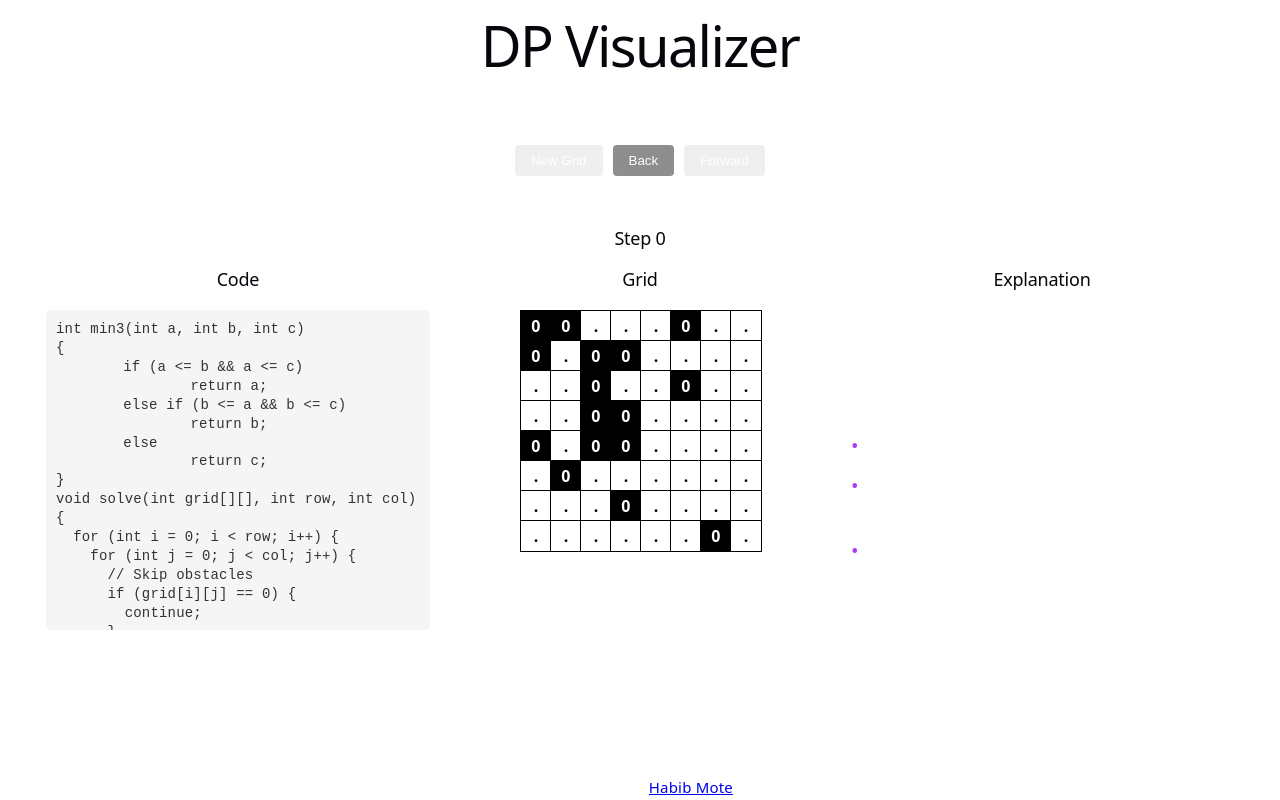
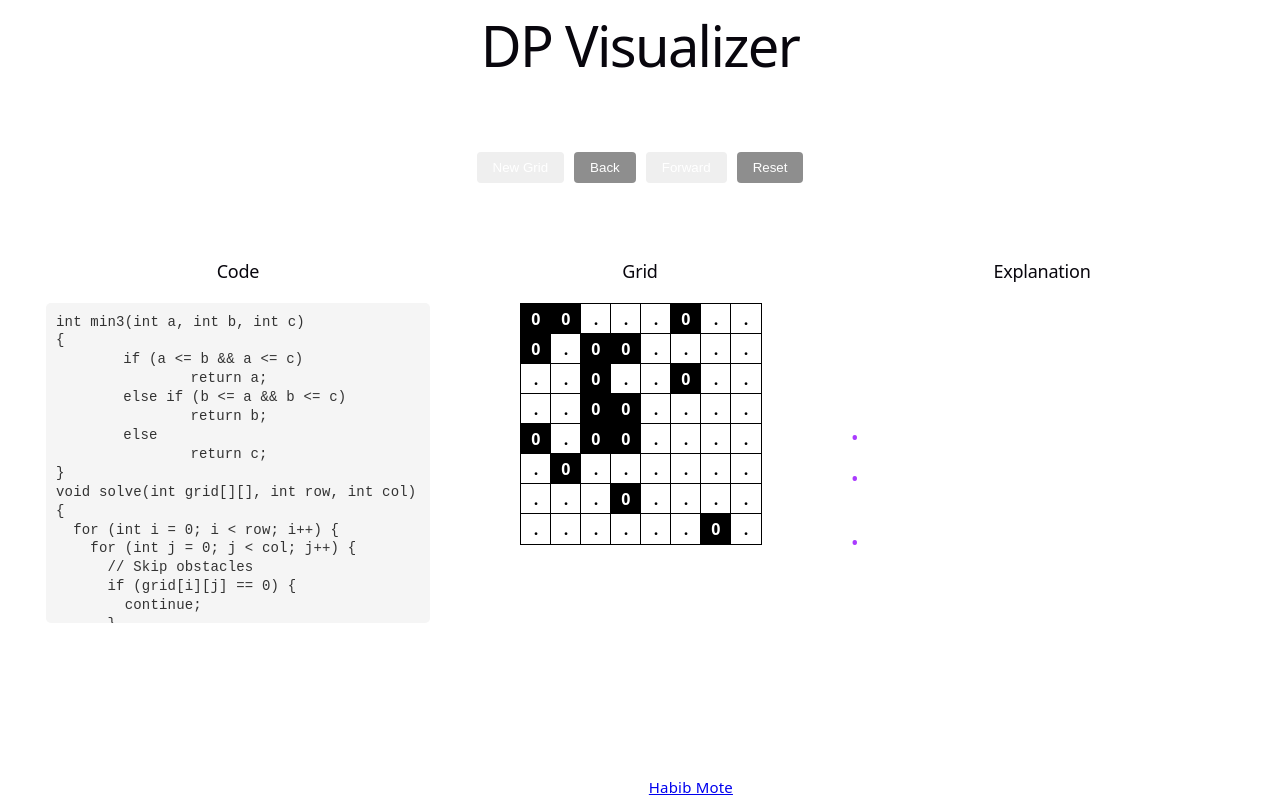
Before and after one commit to habibma/dp-visualizer, a React (Vite) app: page / in a window 1280 px wide. Both pictures are taken after a click on the button "Start Visualizing". Built offline with nearby package versions, Linux system fonts and the light colour scheme; the HTML template or start-up script is replaced by a standard one.

Commit message:
feat: to add reset button

```diff
--- a/src/App.tsx
+++ b/src/App.tsx
@@ -70,6 +70,10 @@ const Main = () => {
     setStep((currentStep) => Math.min(currentStep + 1, maxStep))
   }
 
+  const handleReset = () => {
+    setStep(currentStep => Math.max(currentStep - currentStep, 0))
+  }
+
   const handleGenerateGrid = () => {
     const nextGrid = generateRandomGrid()
     setGridHistory(buildGridHistory(nextGrid))
@@ -86,6 +90,10 @@ const Main = () => {
             <Button onClick={handleGenerateGrid}>New Grid</Button>
             <Button onClick={handleBack} disabled={step === 0}>Back</Button>
             <Button onClick={handleForward} disabled={step === maxStep}>Forward</Button>
+            <Button onClick={handleReset} disabled={step === 0}>Reset</Button>
+          </div>
+          <div className="step-indicator">
+            Step {step} of {maxStep}
           </div>
           <Page step={step} grid={currentGrid}  />
         </>
--- a/src/pages/Page.tsx
+++ b/src/pages/Page.tsx
@@ -9,7 +9,7 @@ const Code = () => {
 			<pre>
 				<code lang='c'>
 					{
-`int min3(int a, int b, int c)
+						`int min3(int a, int b, int c)
 {
 	if (a <= b && a <= c)
 		return a;
@@ -62,12 +62,9 @@ const Explanation = () => {
 	)
 }
 
-function Page({ step, grid }: { step: number; grid: string[][]; }) {
+function Page({ grid }: { grid: string[][]; }) {
 	return (
 		<section className="page">
-			<div>
-				<h2>Step {step}</h2>
-			</div>
 			<div className="flex-container">
 				<Code />
 				<div className="flex-child">
```
